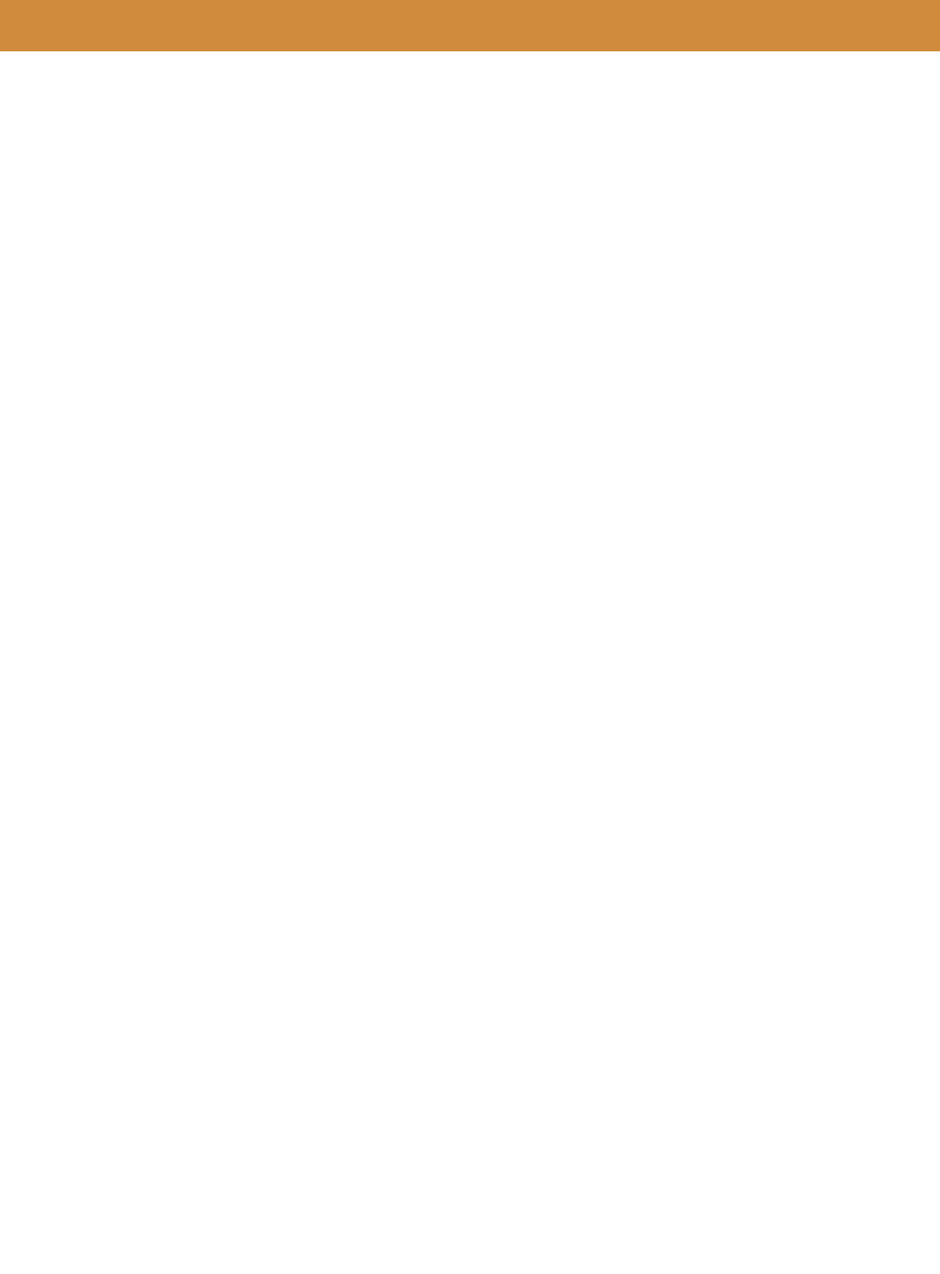
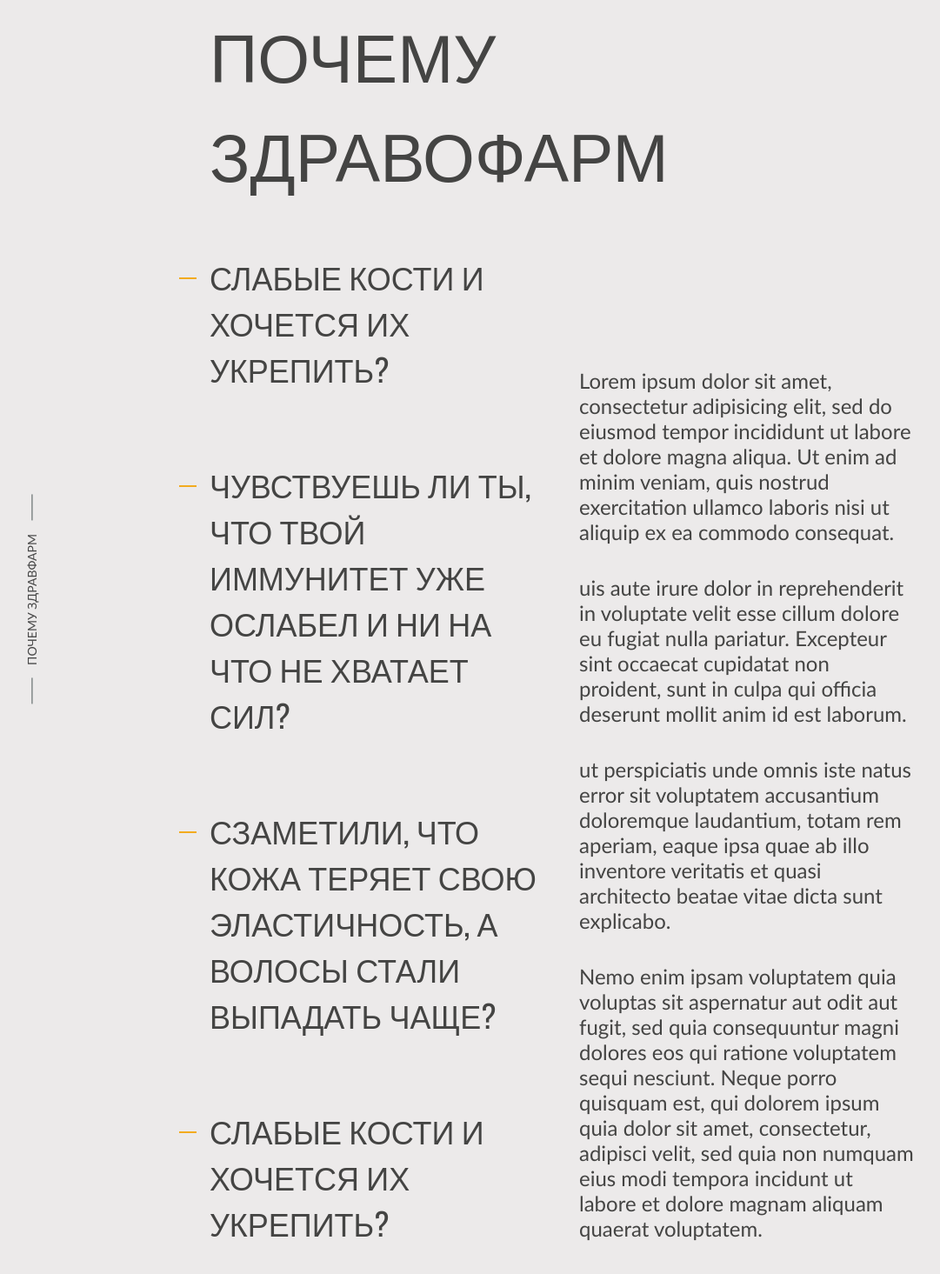
Before and after one commit to AlexandrBoychenko/peretz-markup, a website: page index.html in a window 1280 px wide. Shown: the part 965-2430 px from the top of the page at 87% size, without its empty margins (39-1120 px from the left). Before the commit the page ends 1024 px from the top, so only its background shows below. Drawn offline with nearby package versions, Linux system fonts and the light colour scheme; files that its build step writes are made by us from their sources.

Commit message:
Why block is done

```diff
--- a/index.html
+++ b/index.html
@@ -37,7 +37,7 @@
                 </div>
             </div>
         </div>
-</header>
+    </header>
 
     <section id="hero" class="show-me show">
         <p class="vertical-text">ПИЩЕВЫЕ ДОБАВКИ</p>
@@ -309,7 +309,41 @@
             </form>
         </div>
     </div>
-    <div class="content"></div>
+    <section class="why">
+        <p class="left-info vertical-text">ПОЧЕМУ ЗДРАВФАРМ</p>
+        <div class="why-main">
+            <p class="why-head">ПОЧЕМУ ЗДРАВОФАРМ</p>
+            <div class="why-info-left">
+                <p class="why-left-par">СЛАБЫЕ КОСТИ И ХОЧЕТСЯ ИХ УКРЕПИТЬ?</p>
+                <p class="why-left-par">ЧУВСТВУЕШЬ ЛИ ТЫ, ЧТО ТВОЙ ИММУНИТЕТ УЖЕ ОСЛАБЕЛ И НИ НА ЧТО НЕ ХВАТАЕТ СИЛ?</p>
+                <p class="why-left-par">СЗАМЕТИЛИ, ЧТО КОЖА ТЕРЯЕТ СВОЮ ЭЛАСТИЧНОСТЬ, А ВОЛОСЫ СТАЛИ ВЫПАДАТЬ ЧАЩЕ?</p>
+                <p class="why-left-par">СЛАБЫЕ КОСТИ И ХОЧЕТСЯ ИХ УКРЕПИТЬ?</p>
+            </div>
+            <div class="why-info-right">
+                <p class="why-right-par">
+                    Lorem ipsum dolor sit amet, consectetur adipisicing elit, sed do eiusmod tempor incididunt ut labore
+                    et dolore magna aliqua. Ut enim ad minim veniam, quis nostrud exercitation ullamco laboris nisi ut
+                    aliquip ex ea commodo consequat.
+                </p>
+                <p class="why-right-par">
+                    uis aute irure dolor in reprehenderit in voluptate velit esse cillum dolore eu fugiat nulla pariatur.
+                    Excepteur sint occaecat cupidatat non proident, sunt in culpa qui officia deserunt mollit anim id
+                    est laborum.
+                </p>
+                <p class="why-right-par">
+                    ut perspiciatis unde omnis iste natus error sit voluptatem accusantium doloremque laudantium, totam
+                    rem aperiam, eaque ipsa quae ab illo inventore veritatis et quasi architecto beatae vitae dicta sunt
+                    explicabo.
+                </p>
+                <p class="why-right-par">
+                    Nemo enim ipsam voluptatem quia voluptas sit aspernatur aut odit aut fugit, sed quia consequuntur
+                    magni dolores eos qui ratione voluptatem sequi nesciunt. Neque porro quisquam est, qui dolorem ipsum
+                    quia dolor sit amet, consectetur, adipisci velit, sed quia non numquam eius modi tempora incidunt ut
+                    labore et dolore magnam aliquam quaerat voluptatem.
+                </p>
+            </div>
+        </div>
+    </section>
 </div>
 <script type="text/javascript" src="//code.jquery.com/jquery-1.11.0.min.js"></script>
 <script type="text/javascript" src="//code.jquery.com/jquery-migrate-1.2.1.min.js"></script>
--- a/scss/main.scss
+++ b/scss/main.scss
@@ -3,3 +3,4 @@
 @import "slider";
 @import "pop-up";
 @import "burger";
+@import "why";
--- /dev/null
+++ b/scss/why.scss
@@ -0,0 +1,62 @@
+.why {
+  position: relative;
+  background: #eceaea;
+  padding: 200px 0;
+  font-size: 0;
+}
+
+.left-info {
+  display: inline-block;
+  /*position: absolute;*/
+}
+
+.left-info > .vertical-text {
+  position: static;
+}
+
+.why-main {
+  display: inline-block;
+  margin: 0 150px 0 280px;
+}
+
+.why-head {
+  font: 77px Oswald, sans-serif;
+  color: #444443;
+  padding-bottom: 60px;
+}
+
+.why-info-left, .why-info-right {
+  display: inline-block;
+  width: 50%;
+  padding-right: 40px;
+}
+
+.why-left-par {
+  font: 36px Oswald, sans-serif;
+  color: #444443;
+  padding-bottom: 80px;
+}
+
+.why-left-par:nth-child(4) {
+  padding-bottom: 0;
+}
+
+.why-left-par::before {
+  display: inline-block;
+  vertical-align: super;
+  margin: 10px 15px 0 -35px;
+  width: 20px;
+  height: 2px;
+  background: #f2ab1f;
+  content: "";
+}
+
+.why-right-par {
+  padding-bottom: 35px;
+  font: 24px Calibri, sans-serif;
+  color: #444443;
+}
+
+.why-right-par:nth-child(4) {
+  padding-bottom: 0;
+}
```
